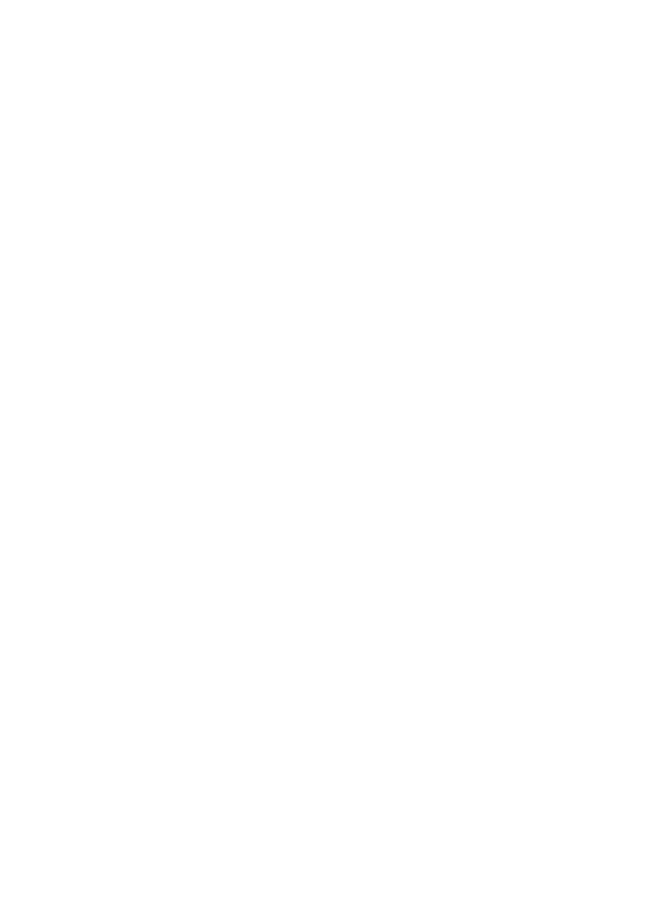
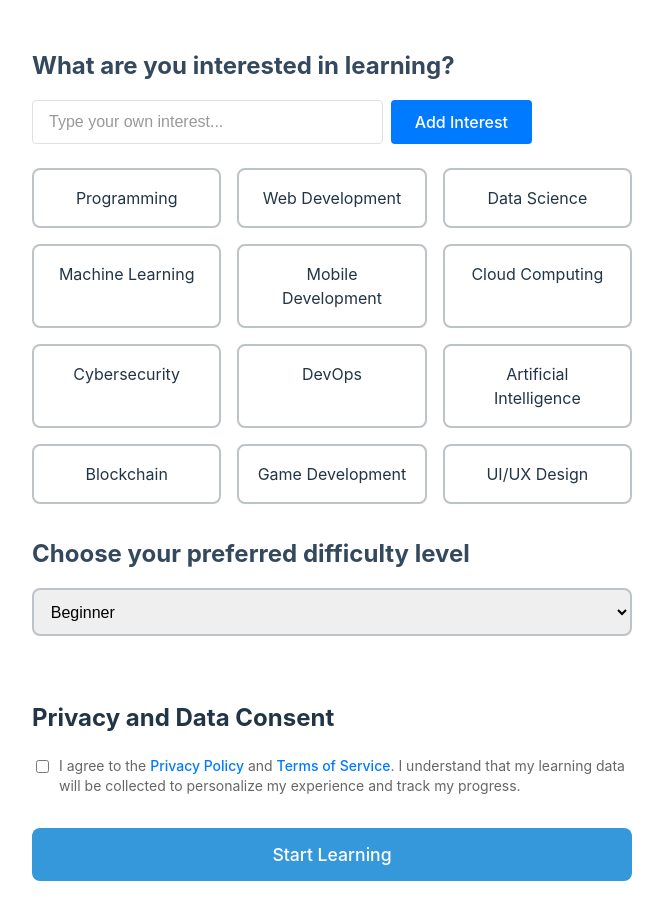
Before and after one commit to Tolucde/dissertation, a React (Vite) app in the folder project/: page /onboarding in a window 1280 px wide. Before the commit this address had no page. Shown: the part 183-1096 px from the top of the page, without its empty margins (308-971 px from the left). Before the commit the page ends 800 px from the top, so only its background shows below. Built offline with nearby package versions, Linux system fonts and the light colour scheme.

Commit message:
added onboarding page and integrated login and onboarding page to the backend

```diff
--- a/project/package.json
+++ b/project/package.json
@@ -28,6 +28,7 @@
     "eslint-plugin-react-hooks": "^5.0.0",
     "eslint-plugin-react-refresh": "^0.4.14",
     "globals": "^15.12.0",
-    "vite": "^6.0.1"
+    "vite": "^6.0.1",
+    "proxy":"http://localhost:3000"
   }
 }
--- a/project/src/App.jsx
+++ b/project/src/App.jsx
@@ -6,6 +6,7 @@
 import QuizPage from './pages/QuizPage/QuizPage'
 import Analytics from './pages/Analytics/Analytics'
 import HomePage from './pages/HomePage/HomePage'
+import OnboardingPage from './pages/OnboardingPage/OnboardingPage'
 
 function App() {
   return (
@@ -17,7 +18,7 @@
         <Route path='/quizpage' element={<QuizPage/>}/>
         <Route path='/analytics' element={<Analytics />}/>
         <Route path='/' element={<HomePage />}/>
-
+        <Route path='/onboarding' element={<OnboardingPage />}/>
       </Routes>
     </Router>
   )
--- /dev/null
+++ b/project/src/pages/OnboardingPage/OnboardingPage.jsx
@@ -0,0 +1,165 @@
+
+import React, { useState } from 'react';
+import { useNavigate } from 'react-router-dom';
+
+import Privacy from './Privacy';
+import {
+    Container,
+    Title,
+    Form,
+    Section,
+    SectionTitle,
+    InterestGrid,
+    InterestOption,
+    DifficultySelect,
+    SubmitButton,
+    CustomInterestForm,
+    CustomInterestInput,
+    AddInterestButton
+  } from './style';
+
+const OnboardingPage = () => {
+  const API_URL = import.meta.env.VITE_API_URL;
+
+  const navigate = useNavigate();
+  const [interests, setInterests] = useState([]);
+  const [customInterest, setCustomInterest] = useState('');
+  const [difficulty, setDifficulty] = useState('beginner');
+  const [hasConsent, setHasConsent] = useState(false);
+
+  const token = localStorage.getItem('token');
+  const interestOptions = [
+    'Programming',
+    'Web Development',
+    'Data Science',
+    'Machine Learning',
+    'Mobile Development',
+    'Cloud Computing',
+    'Cybersecurity',
+    'DevOps',
+    'Artificial Intelligence',
+    'Blockchain',
+    'Game Development',
+    'UI/UX Design'
+  ];
+
+  const addCustomInterest = (e) => {
+    e.preventDefault();
+    if (customInterest.trim() && !interests.includes(customInterest.trim())) {
+      setInterests([...interests, customInterest.trim()]);
+      setCustomInterest('');
+    }
+  };
+
+  const toggleInterest = (interest) => {
+    if (interests.includes(interest)) {
+      setInterests(interests.filter(i => i !== interest));
+    } else {
+      if (interests.length < 5) {
+        setInterests([...interests, interest]);
+      } else {
+        alert('You can only select up to 5 interests');
+      }
+    }
+  }
+  const handleCustomInterest = (e) => {
+    e.preventDefault();
+    if (customInterest.trim() && !interests.includes(customInterest.trim())) {
+      if (interests.length < 5) {
+        setInterests([...interests, customInterest.trim()]);
+        setCustomInterest('');
+      } else {
+        alert('You can only select up to 5 interests');
+        setCustomInterest('');
+      }
+    }
+  };
+
+  const handleSubmit = async (e) => {
+    e.preventDefault();
+    if (!hasConsent) {
+      alert('Please accept the privacy policy and terms of service to continue');
+      return;
+    }
+    try {
+      console.log(interests, token)
+      const response = await fetch(`${API_URL}/users/interests`, {
+        method: 'PUT',
+        headers: {
+          'Content-Type': 'application/json',
+          'Authorization': `Bearer ${token}`
+        },
+        body: JSON.stringify({
+          interests,
+          difficulty
+        })
+      });
+
+      if (!response.ok) {
+        throw new Error(`HTTP error! status: ${response.status}`);
+      }
+
+      await response.json();
+      navigate('/dashboard');
+    } catch (error) {
+      console.error('Error saving preferences:', error);
+    }
+  };
+
+  return (
+    <Container>
+      <Title>Welcome! Let's Personalize Your Learning Journey</Title>
+      <Form onSubmit={handleSubmit}>
+      <Section>
+      <SectionTitle>What are you interested in learning?</SectionTitle>
+      {
+        interests.length>0 &&
+      <p>Select up to 5 interests ({5 - interests.length} remaining)</p>
+      }
+
+
+          <CustomInterestForm onSubmit={addCustomInterest}>
+          <CustomInterestInput
+            type="text"
+            value={customInterest}
+            onChange={(e) => setCustomInterest(e.target.value)}
+            placeholder="Type your own interest..."
+          />
+          <AddInterestButton type="button" onClick={handleCustomInterest}>Add Interest</AddInterestButton>
+        </CustomInterestForm>
+
+        <InterestGrid>
+          {[...interests, ...interestOptions.filter(opt => !interests.includes(opt))].map((interest) => (
+            <InterestOption
+              key={interest}
+              selected={interests.includes(interest)}
+              onClick={() => toggleInterest(interest)}
+            >
+              {interest}
+            </InterestOption>
+          ))}
+        </InterestGrid>
+      </Section>
+        <Section>
+          <SectionTitle>Choose your preferred difficulty level</SectionTitle>
+          <DifficultySelect
+            value={difficulty}
+            onChange={(e) => setDifficulty(e.target.value)}
+          >
+            <option value="beginner">Beginner</option>
+            <option value="intermediate">Intermediate</option>
+            <option value="advanced">Advanced</option>
+          </DifficultySelect>
+        </Section>
+
+        {/* <SubmitButton type="submit">
+          Start Learning
+        </SubmitButton> */}
+        <Privacy hasConsent={hasConsent} setHasConsent={setHasConsent} handleSubmit={handleSubmit}/>
+      </Form>
+    </Container>
+  );
+};
+
+
+export default OnboardingPage
--- /dev/null
+++ b/project/src/pages/OnboardingPage/Privacy.jsx
@@ -0,0 +1,92 @@
+import React, { useState } from 'react'; // Added useState to import
+import styled from 'styled-components';
+import { Section, SubmitButton } from './style';
+import { useNavigate } from 'react-router-dom'; // Added for navigation
+
+const PrivacySection = styled(Section)`
+  margin-top: 20px;
+`;
+
+const SectionTitle = styled.h2`  // Added missing SectionTitle component
+  margin-bottom: 20px;
+`;
+
+const ConsentCheckbox = styled.div`
+  display: flex;
+  align-items: flex-start;
+  margin: 15px 0;
+
+  input {
+    margin-right: 10px;
+    margin-top: 4px;
+  }
+`;
+
+const ConsentText = styled.label`
+  font-size: 14px;
+  line-height: 1.4;
+  color: #666;
+`;
+
+const Link = styled.a`
+  color: #007bff;
+  text-decoration: none;
+
+  &:hover {
+    text-decoration: underline;
+  }
+`;
+
+const ButtonGroup = styled.div`
+  display: flex;
+  gap: 15px;
+  margin-top: 20px;
+`;
+
+const SecondaryButton = styled(SubmitButton)`
+  background: white;
+  color: #007bff;
+  border: 2px solid #007bff;
+
+  &:hover {
+    background: #f8f9fa;
+  }
+`;
+
+const Privacy = ({handleSubmit, hasConsent, setHasConsent}) => {
+
+
+
+
+  return (
+    <>
+      <PrivacySection>
+        <SectionTitle>Privacy and Data Consent</SectionTitle>
+        <ConsentCheckbox>
+          <input
+            type="checkbox"
+            id="consent"
+            checked={hasConsent}
+            onChange={(e) => setHasConsent(e.target.checked)}
+          />
+          <ConsentText htmlFor="consent">
+            I agree to the <Link href="/privacy-policy" target="_blank">Privacy Policy</Link> and{' '}
+            <Link href="/terms-of-service" target="_blank">Terms of Service</Link>. I understand that my learning data
+            will be collected to personalize my experience and track my progress.
+          </ConsentText>
+        </ConsentCheckbox>
+      </PrivacySection>
+
+      <ButtonGroup>
+        <SubmitButton type="submit" disabled={!hasConsent} onClick={handleSubmit}>
+          Start Learning
+        </SubmitButton>
+        {/* <SecondaryButton type="button" onClick={() => navigate('/courses')} disabled={!hasConsent}>
+          Explore Courses
+        </SecondaryButton> */}
+      </ButtonGroup>
+    </>
+  );
+};
+
+export default Privacy;
--- /dev/null
+++ b/project/src/pages/OnboardingPage/style.js
@@ -0,0 +1,144 @@
+import styled from 'styled-components';
+
+
+const Container = styled.div`
+  max-width: 800px;
+  margin: 0 auto;
+  padding: 2rem;
+  display: flex;
+  flex-direction: column;
+  align-items: center;
+`;
+
+const Title = styled.h1`
+  color: #2c3e50;
+  margin-bottom: 2rem;
+  text-align: center;
+`;
+
+const Form = styled.form`
+  width: 100%;
+  max-width: 600px;
+`;
+
+const Section = styled.div`
+  margin-bottom: 2rem;
+`;
+
+const SectionTitle = styled.h2`
+  color: #34495e;
+  font-size: 1.5rem;
+  margin-bottom: 1rem;
+`;
+
+const InterestGrid = styled.div`
+  display: grid;
+  grid-template-columns: repeat(auto-fill, minmax(150px, 1fr));
+  gap: 1rem;
+  margin-bottom: 2rem;
+`;
+
+const InterestOption = styled.div`
+  padding: 1rem;
+  border: 2px solid ${props => props.selected ? '#3498db' : '#bdc3c7'};
+  border-radius: 8px;
+  cursor: pointer;
+  text-align: center;
+  background-color: ${props => props.selected ? '#ebf5fb' : 'white'};
+  transition: all 0.3s ease;
+
+  &:hover {
+    border-color: #3498db;
+  }
+`;
+
+const DifficultySelect = styled.select`
+  width: 100%;
+  padding: 0.8rem;
+  border: 2px solid #bdc3c7;
+  border-radius: 8px;
+  font-size: 1rem;
+  margin-bottom: 2rem;
+
+  &:focus {
+    border-color: #3498db;
+    outline: none;
+  }
+`;
+
+const SubmitButton = styled.button`
+  background-color: #3498db;
+  color: white;
+  padding: 1rem 2rem;
+  border: none;
+  border-radius: 8px;
+  font-size: 1.1rem;
+  cursor: pointer;
+  width: 100%;
+  transition: background-color 0.3s ease;
+
+  &:hover {
+    background-color: #2980b9;
+  }
+`;
+
+ const CustomInterestForm = styled.div`
+  margin-bottom: 1.5rem;
+  display: flex;
+  gap: 0.5rem;
+  width: 100%;
+  max-width: 500px;
+`;
+
+ const CustomInterestInput = styled.input`
+  padding: 0.75rem 1rem;
+  border: 1px solid #e0e0e0;
+  border-radius: 4px;
+  font-size: 1rem;
+  flex: 1;
+  min-width: 200px;
+
+  &:focus {
+    outline: none;
+    border-color: #007bff;
+    box-shadow: 0 0 0 2px rgba(0, 123, 255, 0.25);
+  }
+
+  &::placeholder {
+    color: #999;
+  }
+`;
+
+ const AddInterestButton = styled.button`
+  padding: 0.75rem 1.5rem;
+  background-color: #007bff;
+  color: white;
+  border: none;
+  border-radius: 4px;
+  font-size: 1rem;
+  cursor: pointer;
+  transition: background-color 0.2s;
+
+  &:hover {
+    background-color: #0056b3;
+  }
+
+  &:active {
+    background-color: #004085;
+  }
+`;
+
+export {
+    Container,
+    Title,
+    Form,
+    Section,
+    SectionTitle,
+    InterestGrid,
+    InterestOption,
+    DifficultySelect,
+    SubmitButton,
+    CustomInterestInput,
+    AddInterestButton,
+    CustomInterestForm
+  };
--- a/project/src/pages/login/login.jsx
+++ b/project/src/pages/login/login.jsx
@@ -9,10 +9,15 @@
   ToggleText,
   ToggleButton,
 } from './styles'
+import { Navigate, useNavigate } from 'react-router-dom';
 
 export const Login = () => {
+  const navigate = useNavigate()
+  const API_URL = import.meta.env.VITE_API_URL;
+
   const [isLogin, setIsLogin] = useState(true)
   const [formData, setFormData] = useState({
+    name: '',
     email: '',
     password: '',
     confirmPassword: '',
@@ -56,11 +61,12 @@
 
   const handleSubmit = async (e) => {
     e.preventDefault()
+    console.log(formData)
 
     try {
       if (isLogin) {
         // Login logic
-        const response = await fetch('/api/login', {
+        const response = await fetch(`${API_URL}/users/login`, {
           method: 'POST',
           headers: {
             'Content-Type': 'application/json',
@@ -76,10 +82,10 @@
         }
 
         const data = await response.json()
-        // Store token in localStorage or handle successful login
+        // Store token in localStorage
         localStorage.setItem('token', data.token)
-        // Redirect to dashboard or home page
-        // navigate('/dashboard')  // Uncomment if using react-router
+        // Redirect to dashboard
+        navigate('/dashboard')
       } else {
         // Sign up logic
         if (formData.password !== formData.confirmPassword) {
@@ -87,12 +93,13 @@
           return
         }
 
-        const response = await fetch('/api/signup', {
+        const response = await fetch(`${API_URL}/users/register`, {
           method: 'POST',
           headers: {
             'Content-Type': 'application/json',
           },
           body: JSON.stringify({
+            name: formData.name,
             email: formData.email,
             password: formData.password,
           }),
@@ -103,10 +110,10 @@
         }
 
         const data = await response.json()
-        // Store token in localStorage or handle successful signup
+        // Store token in localStorage
         localStorage.setItem('token', data.token)
-        // Redirect to dashboard or home page
-        // navigate('/dashboard')  // Uncomment if using react-router
+        // Redirect to dashboard
+        navigate('/dashboard')
       }
     } catch (error) {
       console.error('Authentication error:', error)
@@ -119,6 +126,16 @@
       <FormWrapper>
         <Title>{isLogin ? 'Login' : 'Sign Up'}</Title>
         <Form onSubmit={handleSubmit}>
+        {!isLogin && (
+            <Input
+              type='text'
+              name='name'
+              placeholder='Name'
+              value={formData.name}
+              onChange={handleChange}
+              required
+            />
+          )}
           <Input
             type='email'
             name='email'
```
Also changed, not shown: 1 other file (tests, documents, lock files or other folders).
